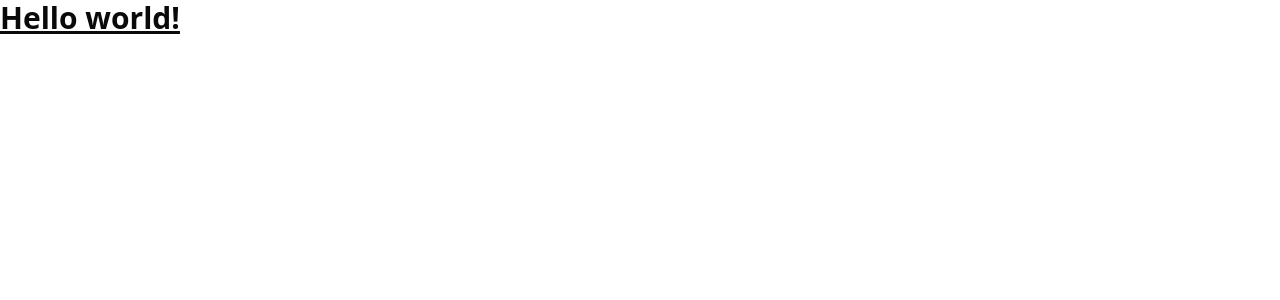
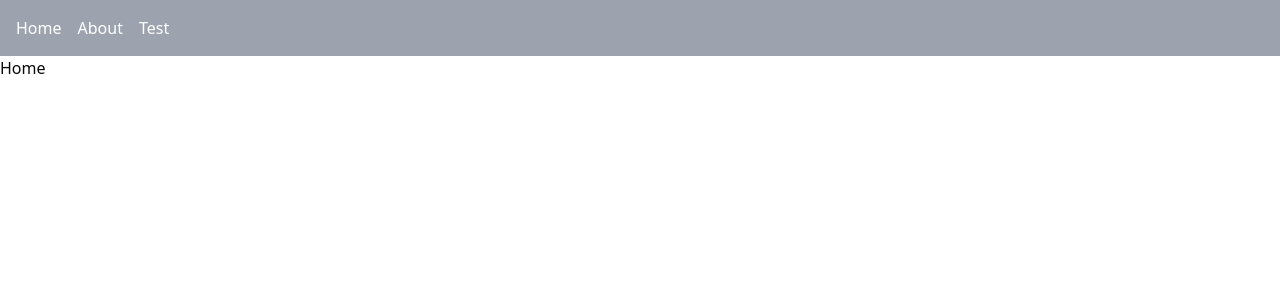
Before and after one commit to Nyumat/dubhacks, a React (Vite) app in the folder client/: page / in a window 1280 px wide. Shown: the top 300 px of the page. Built offline with nearby package versions, Linux system fonts and the light colour scheme.

Commit message:
routing: basic react router with navbar

```diff
--- /dev/null
+++ b/client/src/(misc)/navbar.tsx
@@ -0,0 +1,21 @@
+import { Link } from "react-router-dom";
+
+export function Navbar() {
+    return (
+        <div className="dark:bg-black bg-gray-400 p-4">
+            <nav className="container mx-auto">
+                <ul className="flex space-x-4">
+                    <li>
+                        <Link to="/" className="text-white hover:text-gray-400">Home</Link>
+                    </li>
+                    <li>
+                        <Link to="/about" className="text-white hover:text-gray-400">About</Link>
+                    </li>
+                    <li>
+                        <Link to="/test" className="text-white hover:text-gray-400">Test</Link>
+                    </li>
+                </ul>
+            </nav>
+        </div>
+    )
+}
--- a/client/src/App.tsx
+++ b/client/src/App.tsx
@@ -1,12 +1,27 @@
+import { Route, Routes } from 'react-router-dom'
+import { Navbar } from './(misc)/navbar'
 
-function App() {
+export default function App() {
     return (
         <>
-            <h1 className="text-3xl font-bold underline">
-                Hello world!
-            </h1>
+            <Navbar />
+            <Routes>
+                <Route path="/" element={<Home />} />
+                <Route path="/about" element={<About />} />
+                <Route path="/test" element={<Test />} />
+            </Routes>
         </>
     )
 }
 
-export default App
+function Home() {
+    return <h1>Home</h1>
+}
+
+function About() {
+    return <h1>About</h1>
+}
+
+function Test() {
+    return <h1>Test</h1>
+}
--- a/client/src/main.tsx
+++ b/client/src/main.tsx
@@ -1,10 +1,13 @@
-import { StrictMode } from 'react'
-import { createRoot } from 'react-dom/client'
-import App from './App.tsx'
-import './index.css'
+import { StrictMode } from 'react';
+import { createRoot } from 'react-dom/client';
+import { BrowserRouter } from 'react-router-dom';
+import App from './App.tsx';
+import './index.css';
 
 createRoot(document.getElementById('root')!).render(
-  <StrictMode>
-    <App />
-  </StrictMode>,
+    <StrictMode>
+        <BrowserRouter>
+            <App />
+        </BrowserRouter>
+    </StrictMode>,
 )
```
